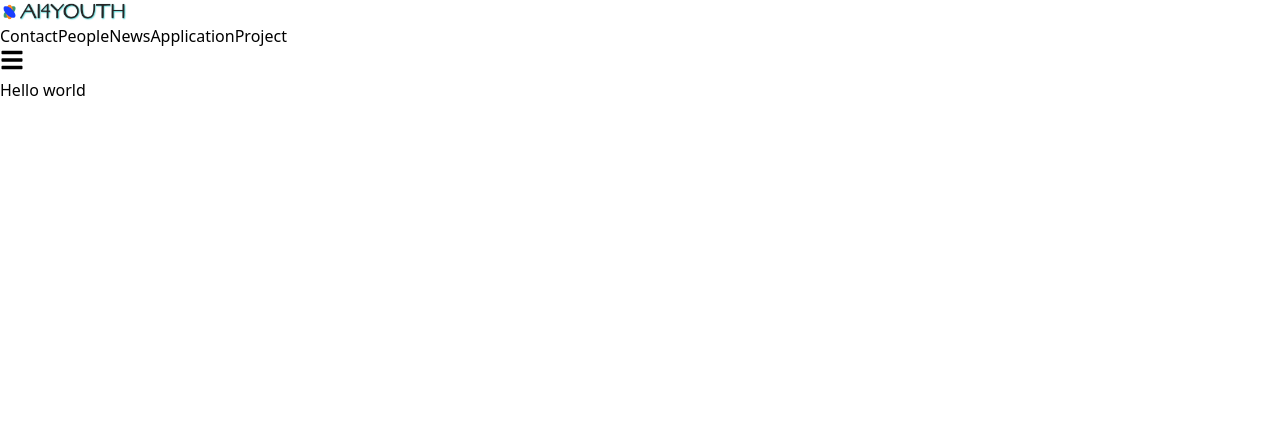
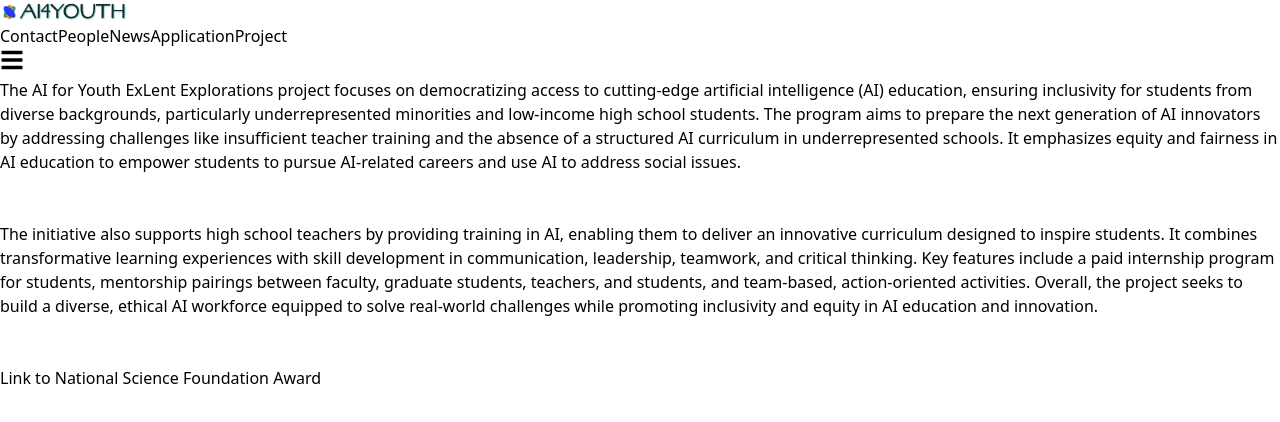
Before and after one commit to param23403/AIForYouth, a Next.js app: page / in a window 1280 px wide. Shown: the top 422 px of the page. Built offline with nearby package versions, Linux system fonts and the light colour scheme.

Commit message:
updated homepage

```diff
--- a/src/app/page.js
+++ b/src/app/page.js
@@ -1,9 +1,49 @@
 export default function Home() {
   return (
-    <>
-      <div className="grid grid-rows-[20px_1fr_20px] items-center justify-items-center min-h-screen p-8 pb-20 gap-16 sm:p-20 font-[family-name:var(--font-geist-sans)]">
-        Hello world
+    <main className="min-h-screen w-full bg-white">
+      <div className="container mx-auto px-8 py-12 sm:px-12 sm:py-16">
+        <div className="prose-xl max-w-none">
+          <p className="text-lg sm:text-xl font-semibold text-gray-800 leading-relaxed">
+            The AI for Youth ExLent Explorations project focuses on
+            democratizing access to cutting-edge artificial intelligence (AI)
+            education, ensuring inclusivity for students from diverse
+            backgrounds, particularly underrepresented minorities and low-income
+            high school students. The program aims to prepare the next
+            generation of AI innovators by addressing challenges like
+            insufficient teacher training and the absence of a structured AI
+            curriculum in underrepresented schools. It emphasizes equity and
+            fairness in AI education to empower students to pursue AI-related
+            careers and use AI to address social issues.
+          </p>
+          <br />
+          <br />
+          <p className="text-lg sm:text-xl font-semibold text-gray-800 leading-relaxed">
+            The initiative also supports high school teachers by providing
+            training in AI, enabling them to deliver an innovative curriculum
+            designed to inspire students. It combines transformative learning
+            experiences with skill development in communication, leadership,
+            teamwork, and critical thinking. Key features include a paid
+            internship program for students, mentorship pairings between
+            faculty, graduate students, teachers, and students, and team-based,
+            action-oriented activities. Overall, the project seeks to build a
+            diverse, ethical AI workforce equipped to solve real-world
+            challenges while promoting inclusivity and equity in AI education
+            and innovation.
+          </p>
+          <br />
+          <br />
+          <div className="text-lg sm:text-xl font-semibold text-gray-800 leading-relaxed">
+            <a
+              href="https://www.nsf.gov/awardsearch/showAward?AWD_ID=2347281"
+              className="text-blue-600 hover:text-blue-800 hover:underline transition-colors"
+              target="_blank"
+              rel="noopener noreferrer"
+            >
+              Link to National Science Foundation Award
+            </a>
+          </div>
+        </div>
       </div>
-    </>
+    </main>
   );
 }
```
